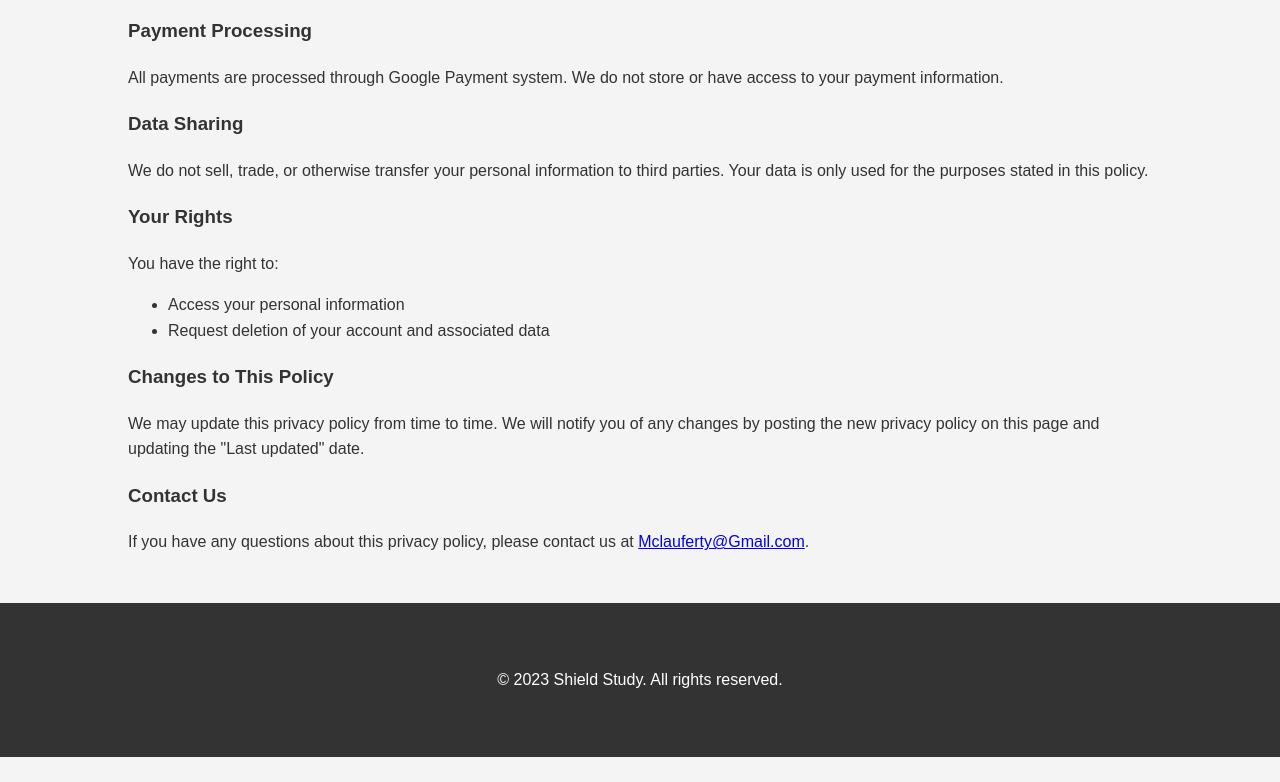
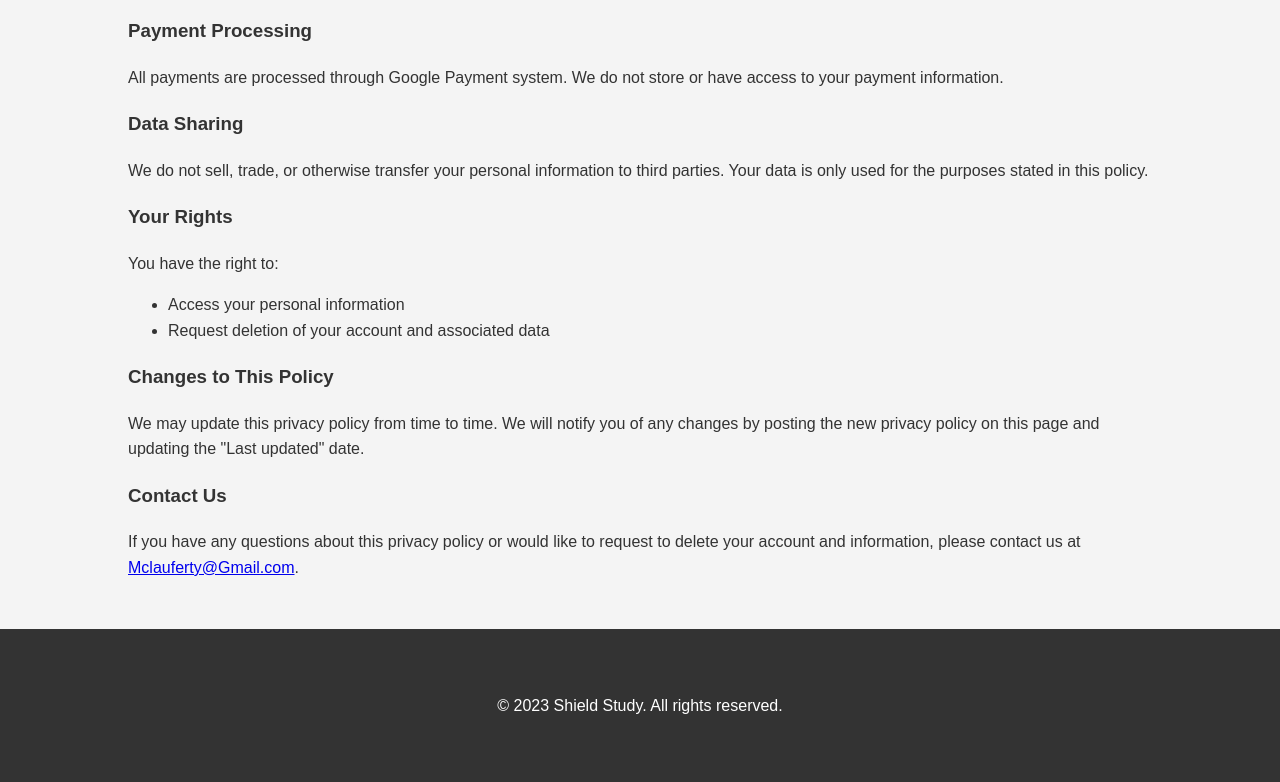
Before and after one commit to Corey-sudo/ShieldStudy, a plain HTML site: page index.html in a window 1280 px wide. Shown: the part 2567-3349 px from the top of the page. Before the commit the page ends 3324 px from the top, so only its background shows below. Drawn offline with Linux system fonts and the light colour scheme.

Commit message:
Update index.html

```diff
--- a/index.html
+++ b/index.html
@@ -234,7 +234,7 @@
         <p>We may update this privacy policy from time to time. We will notify you of any changes by posting the new privacy policy on this page and updating the "Last updated" date.</p>
 
         <h3>Contact Us</h3>
-        <p>If you have any questions about this privacy policy, please contact us at <a href="mailto:Mclauferty@gmail.com">Mclauferty@Gmail.com</a>.</p>
+        <p>If you have any questions about this privacy policy or would like to request to delete your account and information, please contact us at <a href="mailto:Mclauferty@gmail.com">Mclauferty@Gmail.com</a>.</p>
     </section>
 
     <footer>
```
